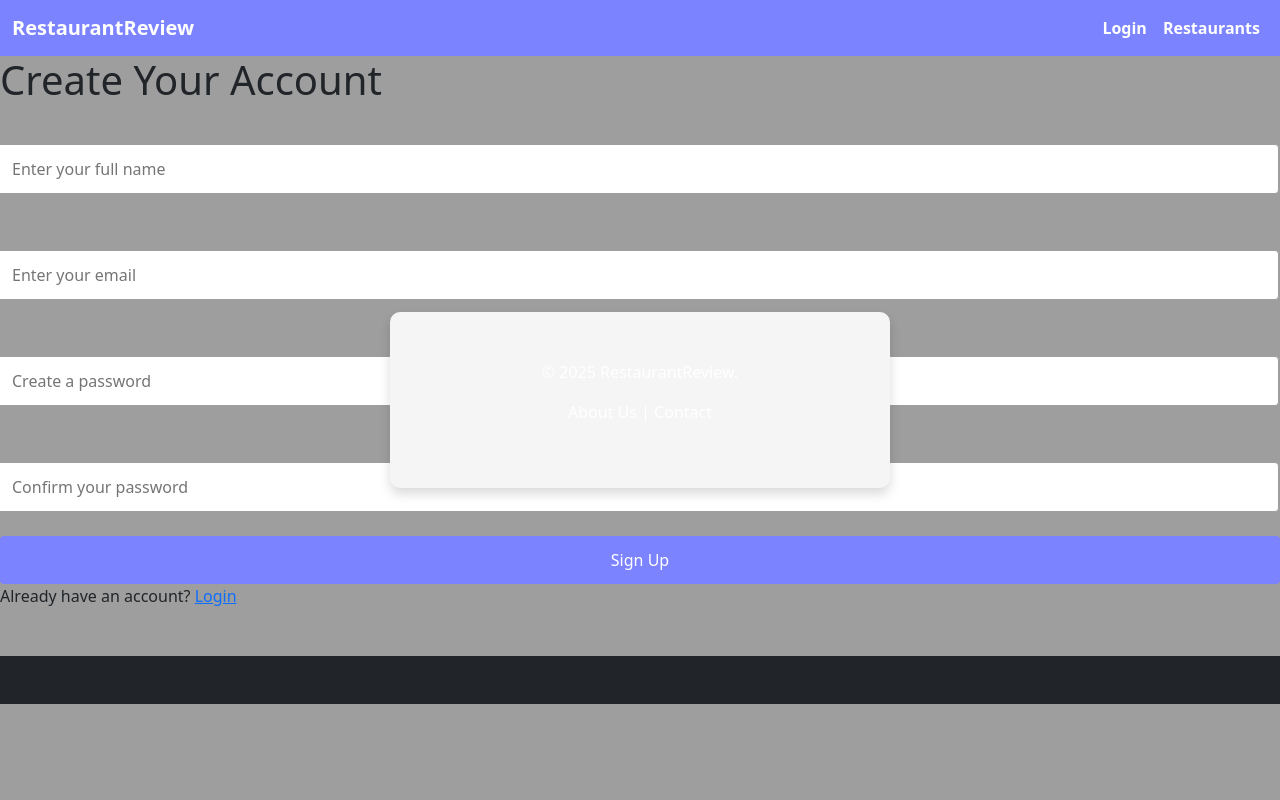
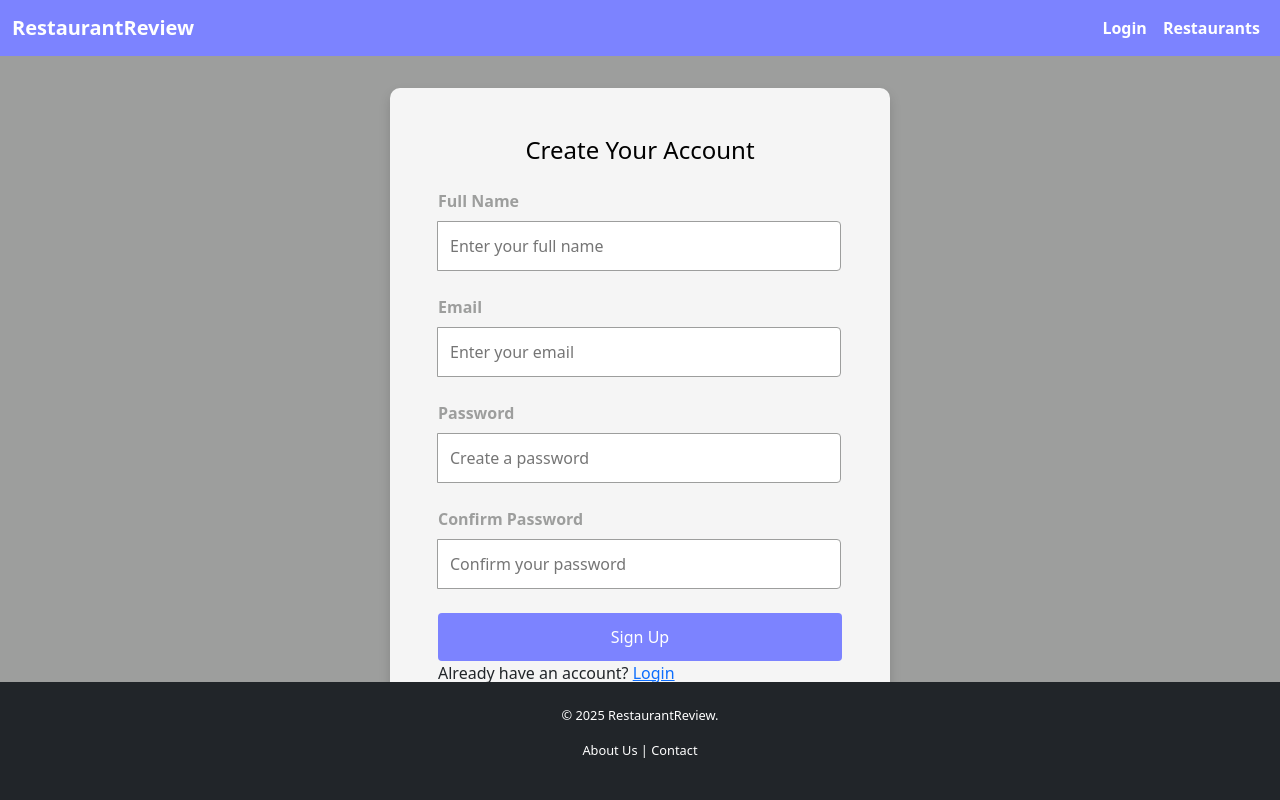
Before and after one commit to samueltl21/restaurantreview, a Flask app: page /sign_up in a window 1280 px wide. Run offline with Flask 3, Linux system fonts and the light colour scheme.

Commit message:
Update styles.css

```diff
--- a/app/static/styles.css
+++ b/app/static/styles.css
@@ -44,21 +44,21 @@
     border: 1px solid #ffffff;
 }
 
-/* Container styling for login and registration forms */
-.container {
+/* Define login and registration containers separately to avoid style conflicts */
+.login-container,
+.registration-container {
     background-color: #f5f5f5;
     padding: 3rem;
     border-radius: 10px;
     box-shadow: 0 6px 12px rgba(0, 0, 0, 0.15);
     width: 100%;
     max-width: 500px;
-    z-index: 1;
-    position: absolute;
-    top: 50%;
-    left: 50%;
-    transform: translate(-50%, -50%);
+    margin: 2rem auto; /* Replaced absolute positioning with automatic centering */
 }
-.container h1 {
+
+/* Styling for titles in login and registration containers */
+.login-container h1,
+.registration-container h1 {
     font-size: 1.5rem;
     margin-bottom: 1.5rem;
     color: #000000;
@@ -70,6 +70,7 @@
     margin-bottom: 1.5rem;
 }
 
+/* Label styling in input groups */
 .input-group label {
     display: block;
     margin-bottom: 0.5rem;
@@ -77,6 +78,7 @@
     color: #9d9e9d;
 }
 
+/* Input field styling */
 .input-group input {
     width: 100%;
     padding: 0.75rem;
@@ -87,6 +89,7 @@
     transition: all 0.2s ease-in-out;
 }
 
+/* Focus effect for input fields */
 .input-group input:focus {
     border-color: #7c83ff;
     outline: none;
@@ -106,23 +109,14 @@
     transition: background-color 0.2s ease-in-out;
 }
 
+/* Hover effect for general buttons */
 .btn:hover {
     background-color: #000000;
     color: #ffffff;
     border: 1px solid #ffffff;
 }
 
-/* Login button styling */
-.btn-login {
-    background-color: #9d9e9d;
-}
-
-/* Register button styling */
-.btn-register {
-    background-color: #7c83ff;
-}
-
-/* Link styling for login and sign-up */
+/* Link styling for login and sign-up pages */
 .link {
     margin-top: 1rem;
     text-align: center;
@@ -130,20 +124,25 @@
     font-size: 0.85rem;
 }
 
+/* Styling for links */
 .link a {
     color: #7c83ff;
     text-decoration: none;
 }
 
+/* Hover effect for links */
 .link a:hover {
     text-decoration: underline;
 }
 
-/* Page background styling */
-body {
-    background-color: #9d9e9d;
+/* Footer styling to prevent overlapping with containers */
+footer {
+    position: fixed;
+    bottom: 0;
+    width: 100%;
+    text-align: center;
+    padding: 1rem;
+    background-color: #f5f5f5;
+    color: #9d9e9d;
+    font-size: 0.8rem;
 }
-/* Hover effect for links */
-.form-link a:hover {
-    text-decoration: underline;
-}
```
